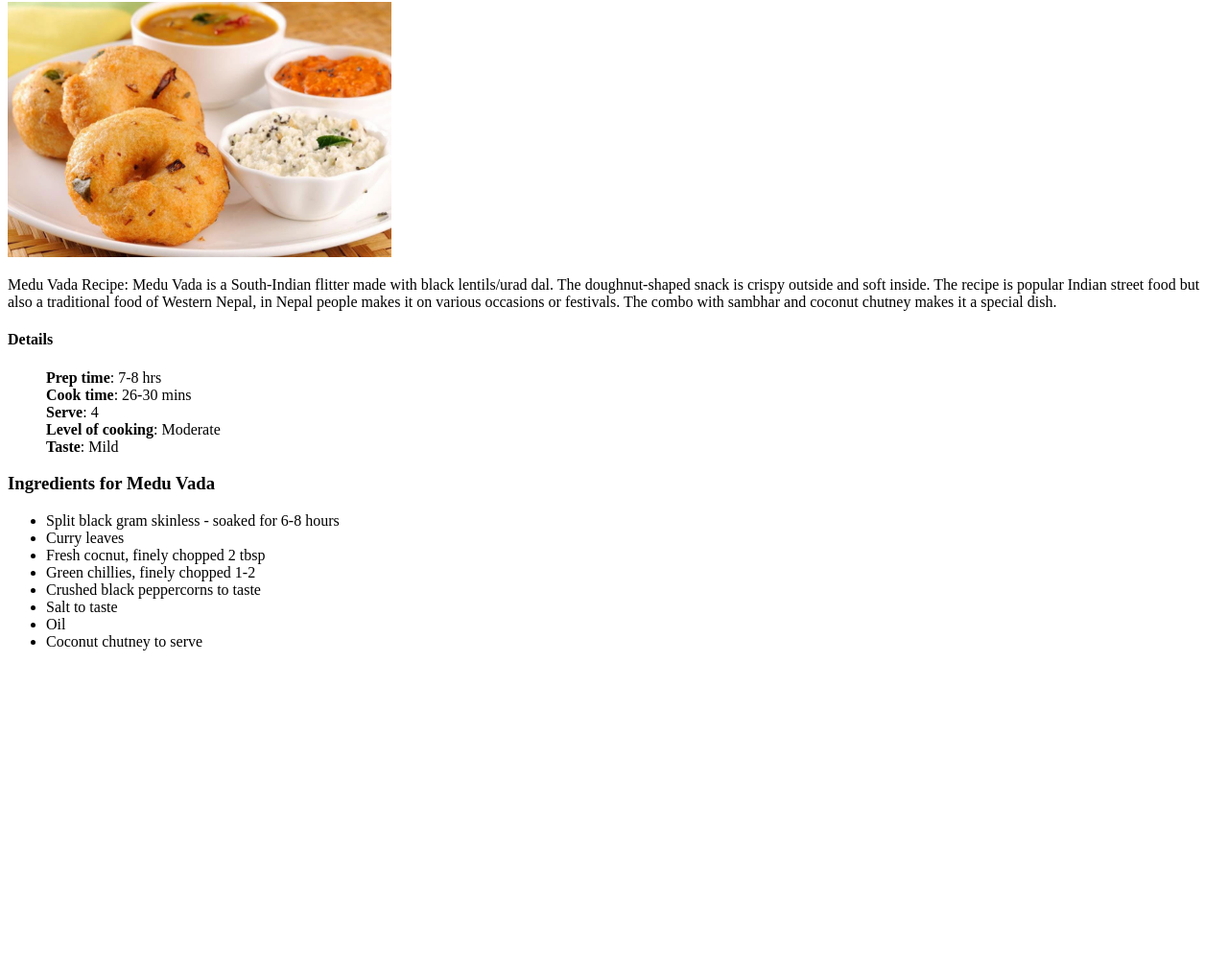
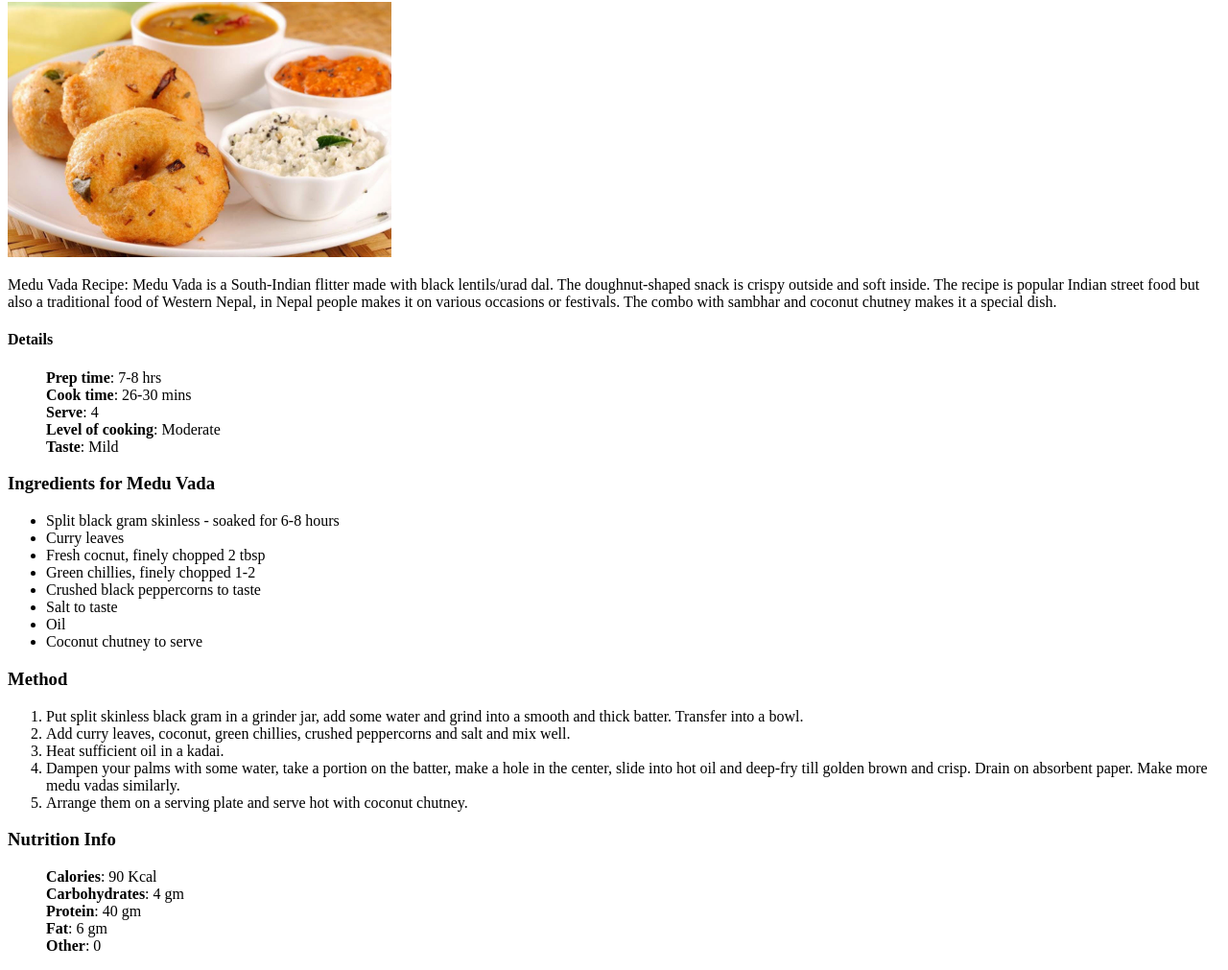
Before and after one commit to Arshad0899/Odin-project-Recipes, a plain HTML site: page vada.html in a window 1280 px wide. Shown: the part 78-1089 px from the top of the page at 96% size. Before the commit the page ends 800 px from the top, so only its background shows below. Drawn offline with Linux system fonts and the light colour scheme.

Commit message:
Added method and nutrition info

```diff
--- a/vada.html
+++ b/vada.html
@@ -36,7 +36,23 @@
             <li>Coconut chutney to serve</li>
         </ul>
 
-        <h3></h3>
+        <h3>Method</h3>
+        <ol>
+            <li>Put split skinless black gram in a grinder jar, add some water and grind into a smooth and thick batter. Transfer into a bowl.</li>
+            <li>Add curry leaves, coconut, green chillies, crushed peppercorns and salt and mix well.</li>
+            <li>Heat sufficient oil in a kadai.</li>
+            <li>Dampen your palms with some water, take a portion on the batter, make a hole in the center, slide into hot oil and deep-fry till golden brown and crisp. Drain on absorbent paper. Make more medu vadas similarly.</li>
+            <li>Arrange them on a serving plate and serve hot with coconut chutney.</li>
+        </ol>
+
+        <h3>Nutrition Info</h3>
+        <ul type="None">
+            <li><strong>Calories</strong>: 90 Kcal</li>
+            <li><strong>Carbohydrates</strong>: 4 gm</li>
+            <li><strong>Protein</strong>: 40 gm</li>
+            <li><strong>Fat</strong>: 6 gm</li>
+            <li><strong>Other</strong>: 0</li>
+        </ul>
 
     </body>
 </html>
```
